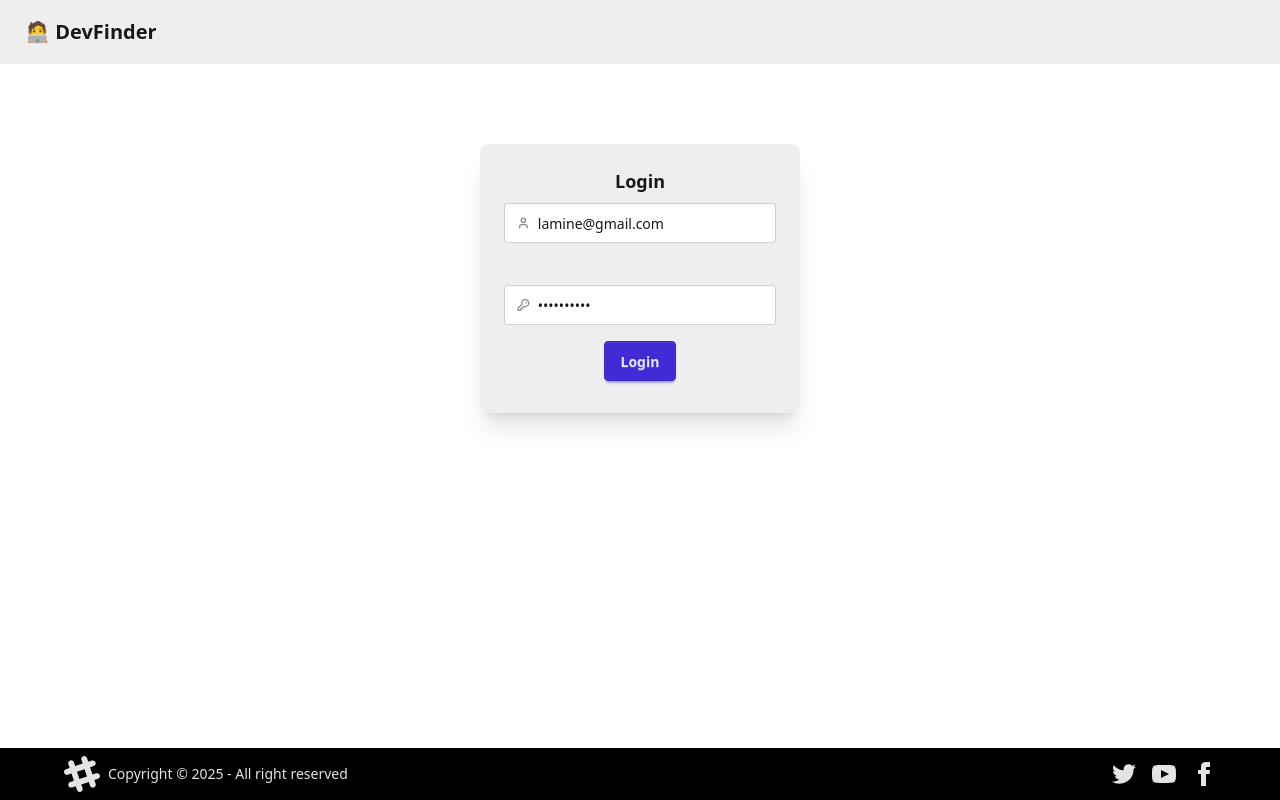
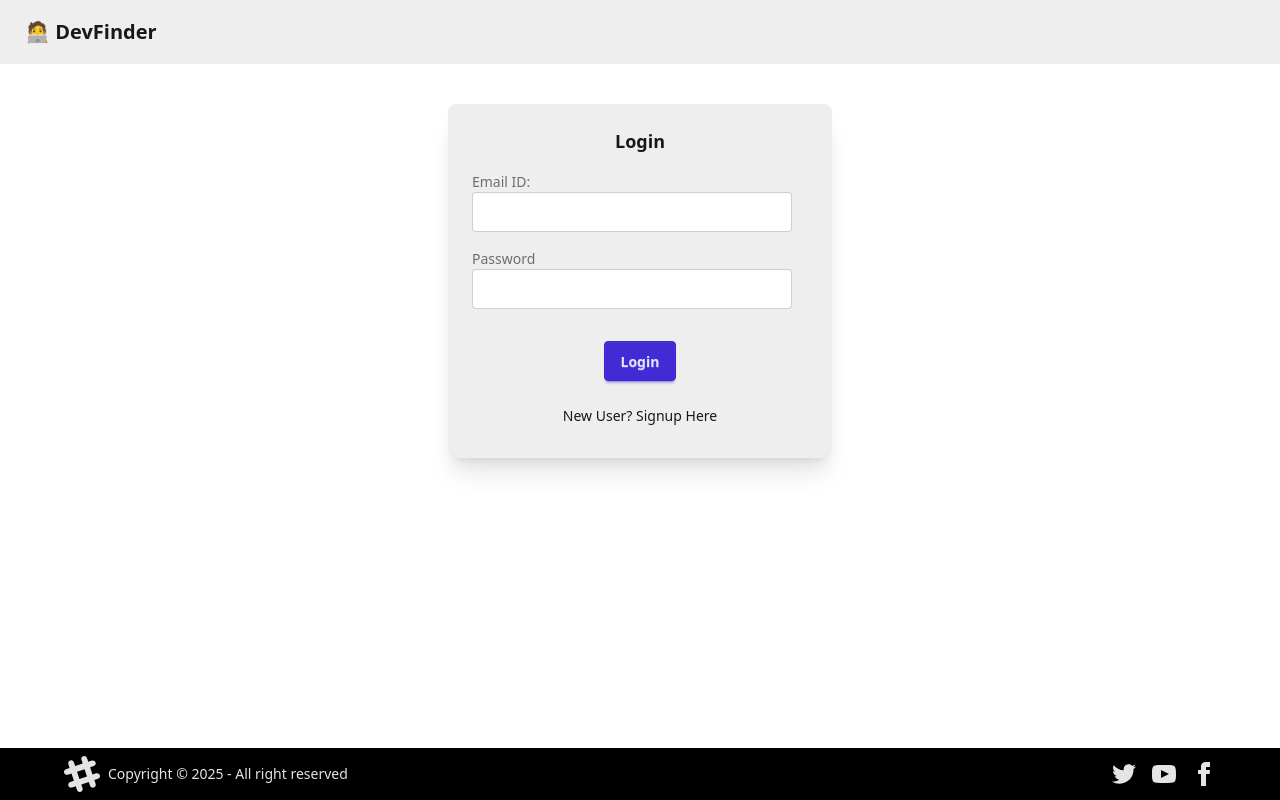
Before and after one commit to Saha-7/DevFinder-UI, a React (Vite) app: page /login in a window 1280 px wide. Built offline with nearby package versions, Linux system fonts and the light colour scheme; no server answers.

Commit message:
Sign up & Bug

```diff
--- a/src/components/Connections.jsx
+++ b/src/components/Connections.jsx
@@ -29,7 +29,7 @@ const Connections = () => {
   if (connections.length === 0) return <h1> No Connections Found</h1>;
 
   return (
-    <div className="text-center my-10">
+    <div className="text-center my-10 pb-10">
       <h1 className="text-bold text-white text-3xl">Connections</h1>
 
       {connections.map((connection) => {
@@ -39,7 +39,7 @@ const Connections = () => {
         return (
           <div
             key={_id}
-            className="flex m-4 p-4 rounded-lg bg-base-300 w-1/2 mx-auto"
+            className="flex m-4 p-4 rounded-lg bg-base-300 w-1/2 mx-auto overflow-auto"
           >
             <div>
               <img
--- a/src/components/EditProfile.jsx
+++ b/src/components/EditProfile.jsx
@@ -4,6 +4,7 @@ import axios from "axios";
 import { BASE_URL } from "../utils/constants";
 import { useDispatch } from "react-redux";
 import { addUser } from "../utils/userSlice";
+import { useNavigate } from "react-router-dom";
 
 const EditProfile = ({ user }) => {
   const [firstName, setFirstName] = useState(user.firstName);
@@ -15,6 +16,7 @@ const EditProfile = ({ user }) => {
   const [error, setError] = useState("");
   const dispatch = useDispatch();
   const [showToast, setShowToast] = useState(false);
+  const navigate = useNavigate()
 
   const saveProfile = async () => {
     //Clear Errors
@@ -37,6 +39,7 @@ const EditProfile = ({ user }) => {
       setTimeout(() => {
         setShowToast(false);
       }, 3000);
+      navigate("/")
     } catch (err) {
       setError(err.response.data);
     }
--- a/src/components/Login.jsx
+++ b/src/components/Login.jsx
@@ -6,12 +6,32 @@ import { useNavigate } from "react-router-dom";
 import { BASE_URL } from "../utils/constants";
 
 const Login = () => {
-  const [email, setEmail] = useState("lamine@gmail.com")
-  const [password, setPassword] = useState("Lamine@123");
+  const [email, setEmail] = useState("")
+  const [password, setPassword] = useState("");
+  const [firstName, setFirstName] = useState("");
+  const [lastName, setLastName] = useState("");
+  const [isLoginForm, setIsLoginForm] = useState(true);
   const [error, setError] = useState("")
   const dispatch = useDispatch()
   const navigate = useNavigate()
-  const handlelogin = async() =>{
+
+  const handleSignUp = async () => {
+    try {
+      const res = await axios.post(
+        BASE_URL + "/signup",
+        { firstName, lastName, email, password },
+        { withCredentials: true }
+      );
+      dispatch(addUser(res.data?.data));
+      console.log(res.data?.data);
+
+      return navigate("/profile");
+    } catch (err) {
+      setError(err?.response?.data || "Something went wrong");
+    }
+  };
+
+  const handleLogin = async() =>{
     try{
       const res =await axios.post(BASE_URL + "/login",{
         email,
@@ -25,81 +45,81 @@ const Login = () => {
   }
 }
   return (
-    <div className="flex justify-center my-20">
-      <div className="card bg-base-300 w-80 shadow-xl">
+    <div className="flex justify-center my-10">
+      <div className="card bg-base-300 w-96 shadow-xl">
         <div className="card-body">
-          <h2 className="card-title flex justify-center">Login</h2>
-          <div>
-            <label className="input validator ">
-              <svg
-                className="h-[1em] opacity-50"
-                xmlns="http://www.w3.org/2000/svg"
-                viewBox="0 0 24 24"
-              >
-                <g
-                  strokeLinejoin="round"
-                  strokeLinecap="round"
-                  strokeWidth="2.5"
-                  fill="none"
-                  stroke="currentColor"
-                >
-                  <path d="M19 21v-2a4 4 0 0 0-4-4H9a4 4 0 0 0-4 4v2"></path>
-                  <circle cx="12" cy="7" r="4"></circle>
-                </g>
-              </svg>
+          <h2 className="card-title justify-center">
+            {isLoginForm ? "Login" : "Sign Up"}
+          </h2>
+          <div className="flex flex-col space-y-4 w-full max-w-xs">
+            {!isLoginForm && (
+              <>
+                <label className="form-control w-full max-w-xs my-2">
+                  <div className="label">
+                    <span className="label-text">First Name</span>
+                  </div>
+                  <input
+                    type="text"
+                    value={firstName}
+                    className="input input-bordered w-full max-w-xs"
+                    onChange={(e) => setFirstName(e.target.value)}
+                  />
+                </label>
+                <label className="form-control w-full max-w-xs my-2">
+                  <div className="label">
+                    <span className="label-text">Last Name</span>
+                  </div>
+                  <input
+                    type="text"
+                    value={lastName}
+                    className="input input-bordered w-full max-w-xs"
+                    onChange={(e) => setLastName(e.target.value)}
+                  />
+                </label>
+              </>
+            )}
+            <label className="form-control w-full max-w-xs my-2">
+              <div className="label">
+                <span className="label-text">Email ID:</span>
+              </div>
               <input
                 type="text"
                 value={email}
-                onChange={(e)=>setEmail(e.target.value)}
-                required
-                placeholder="Username"
-                pattern="[A-Za-z][A-Za-z0-9\-]*"
-                minlength="3"
-                maxlength="30"
-                title="Only letters"
+                className="input input-bordered w-full max-w-xs"
+                onChange={(e) => setEmail(e.target.value)}
               />
             </label>
-            <p className="validator-hint">
-              containing only letters
-            </p>
-            <label className="input validator mt-4">
-              <svg
-                className="h-[1em] opacity-50"
-                xmlns="http://www.w3.org/2000/svg"
-                viewBox="0 0 24 24"
-              >
-                <g
-                  strokeLinejoin="round"
-                  strokeLinecap="round"
-                  strokeWidth="2.5"
-                  fill="none"
-                  stroke="currentColor"
-                >
-                  <path d="M2.586 17.414A2 2 0 0 0 2 18.828V21a1 1 0 0 0 1 1h3a1 1 0 0 0 1-1v-1a1 1 0 0 1 1-1h1a1 1 0 0 0 1-1v-1a1 1 0 0 1 1-1h.172a2 2 0 0 0 1.414-.586l.814-.814a6.5 6.5 0 1 0-4-4z"></path>
-                  <circle
-                    cx="16.5"
-                    cy="7.5"
-                    r=".5"
-                    fill="currentColor"
-                  ></circle>
-                </g>
-              </svg>
+
+            <label className="form-control w-full max-w-xs my-2 mt-2">
+              <div className="label">
+                <span className="label-text">Password</span>
+              </div>
               <input
                 type="password"
                 value={password}
-                onChange={(e)=>setPassword(e.target.value)}
-                required
-                placeholder="Password"
-                minlength="8"
-                pattern="(?=.*\d)(?=.*[a-z])(?=.*[A-Z]).{8,}"
-                title="Must be more than 8 characters, including number, lowercase letter, uppercase letter"
+                className="input input-bordered w-full max-w-xs"
+                onChange={(e) => setPassword(e.target.value)}
               />
             </label>
-            {error && <p className=" text-red-500 mt-2">{error}</p>}
           </div>
-          <div className="card-actions justify-center my-2">
-            <button className="btn btn-primary" onClick={handlelogin}>Login</button>
+          <p className="text-red-500">{error}</p>
+          <div className="card-actions justify-center m-2">
+            <button
+              className="btn btn-primary"
+              onClick={isLoginForm ? handleLogin : handleSignUp}
+            >
+              {isLoginForm ? "Login" : "Sign Up"}
+            </button>
           </div>
+
+          <p
+            className="m-auto cursor-pointer py-2"
+            onClick={() => setIsLoginForm((value) => !value)}
+          >
+            {isLoginForm
+              ? "New User? Signup Here"
+              : "Existing User? Login Here"}
+          </p>
         </div>
       </div>
     </div>
```
Also changed, not shown: src/components/Requests.jsx (+123 -12 lines).
